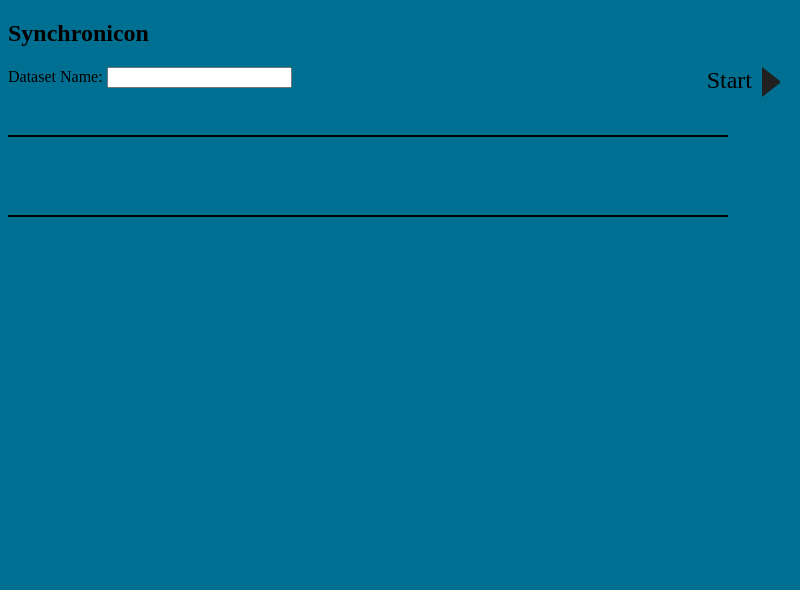
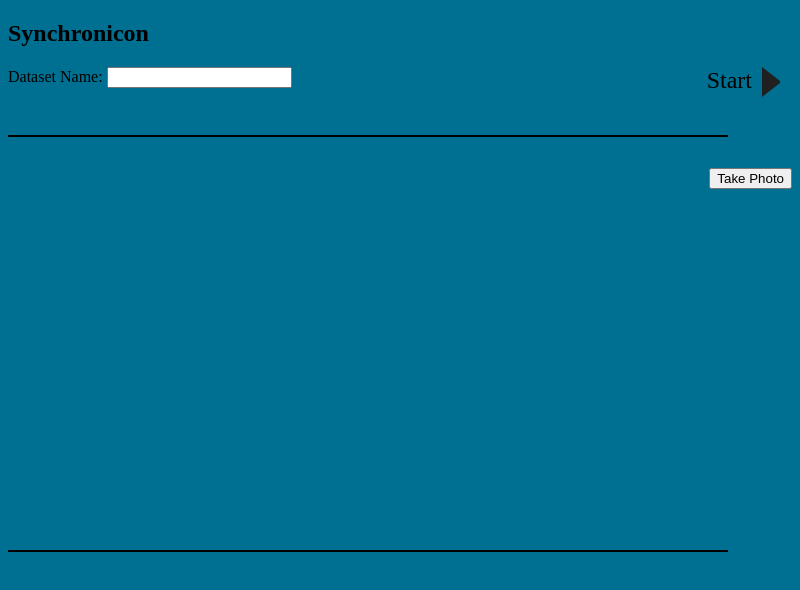
Before and after one commit to fullstack-solutions/video-recorder-nodejs, an Electron app: page index.html in a window 800 px wide. Drawn offline with Linux system fonts and the light colour scheme; no server answers.

Commit message:
Update index.html

```diff
--- a/index.html
+++ b/index.html
@@ -16,7 +16,11 @@
     <div class="line"></div>
     <div id="mediaContainerDiv">
     </div>
-    <div class="line" style=" margin-top: : 335px;"></div>
+    <div class="line" style=" margin-top: 335px;"></div>
+    <div id="imagediv">
+    <button id="clickphoto"style="float: right;" >Take Photo</button>
+
+</DIV>
     <script>
       // You can also require other files to run in this process
       require('./renderer.js')
```
